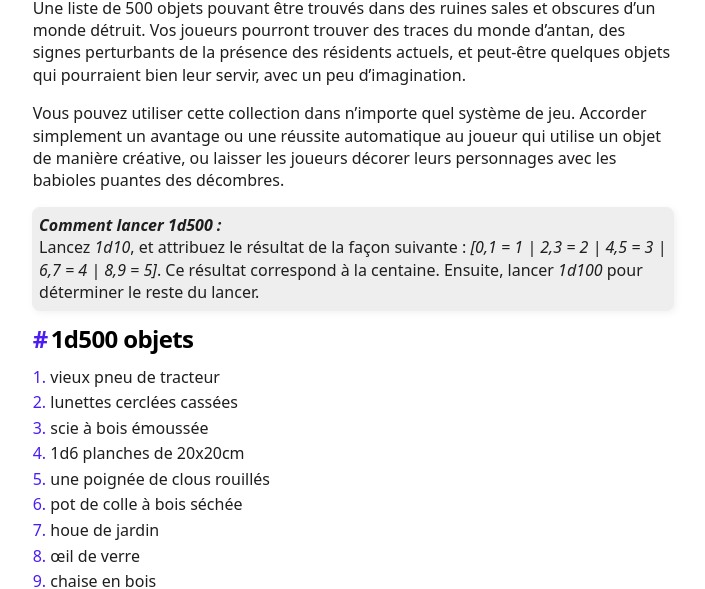
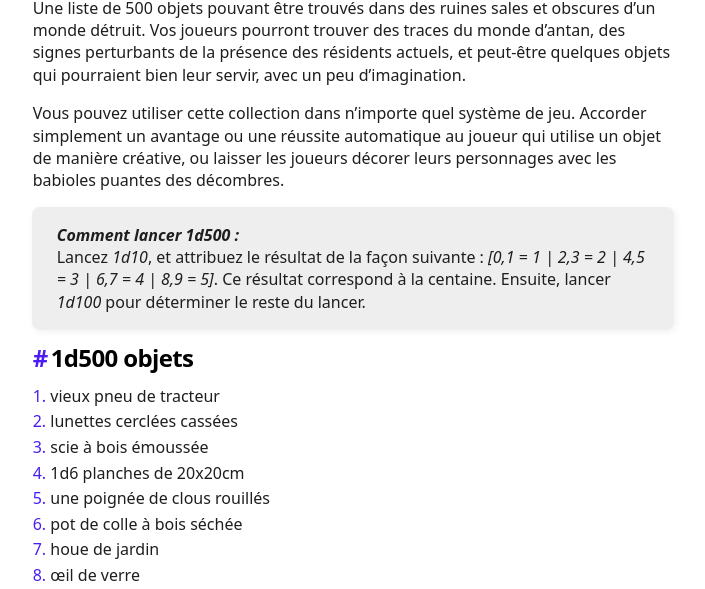
Before and after one commit to Nikoti9510/Marmoneur_v2, an Astro site: page /blog/500-objets-sans-importances-post-apocalyptique in a window 1280 px wide. Shown: the part 221-810 px from the top of the page, without its empty margins (287-992 px from the left). Built offline with nearby package versions, Linux system fonts and the light colour scheme; Astro itself is replaced by a stand-in of ours; some packages are replaced by stand-ins of ours; a web font is replaced by a local one.

Commit message:
Update global.css

```diff
--- a/src/styles/global.css
+++ b/src/styles/global.css
@@ -247,6 +247,7 @@
 		text-align: center;
 		font-size: var(--s-l);
 		color: var(--surface-darker);
+		pointer-events: none;
 
 		&::before {
 			content: "***";
@@ -448,8 +449,7 @@
 
 		& blockquote {
 			background-color: var(--surface);
-			padding: var(--s-s);
-			margin-block-start: var(--s-m) var(--s-l);
+			padding: var(--s-m) var(--s-l);
 			margin-inline: 0;
 
 			& :is(h1, h2, h3, h4, h5, h6) {
```
